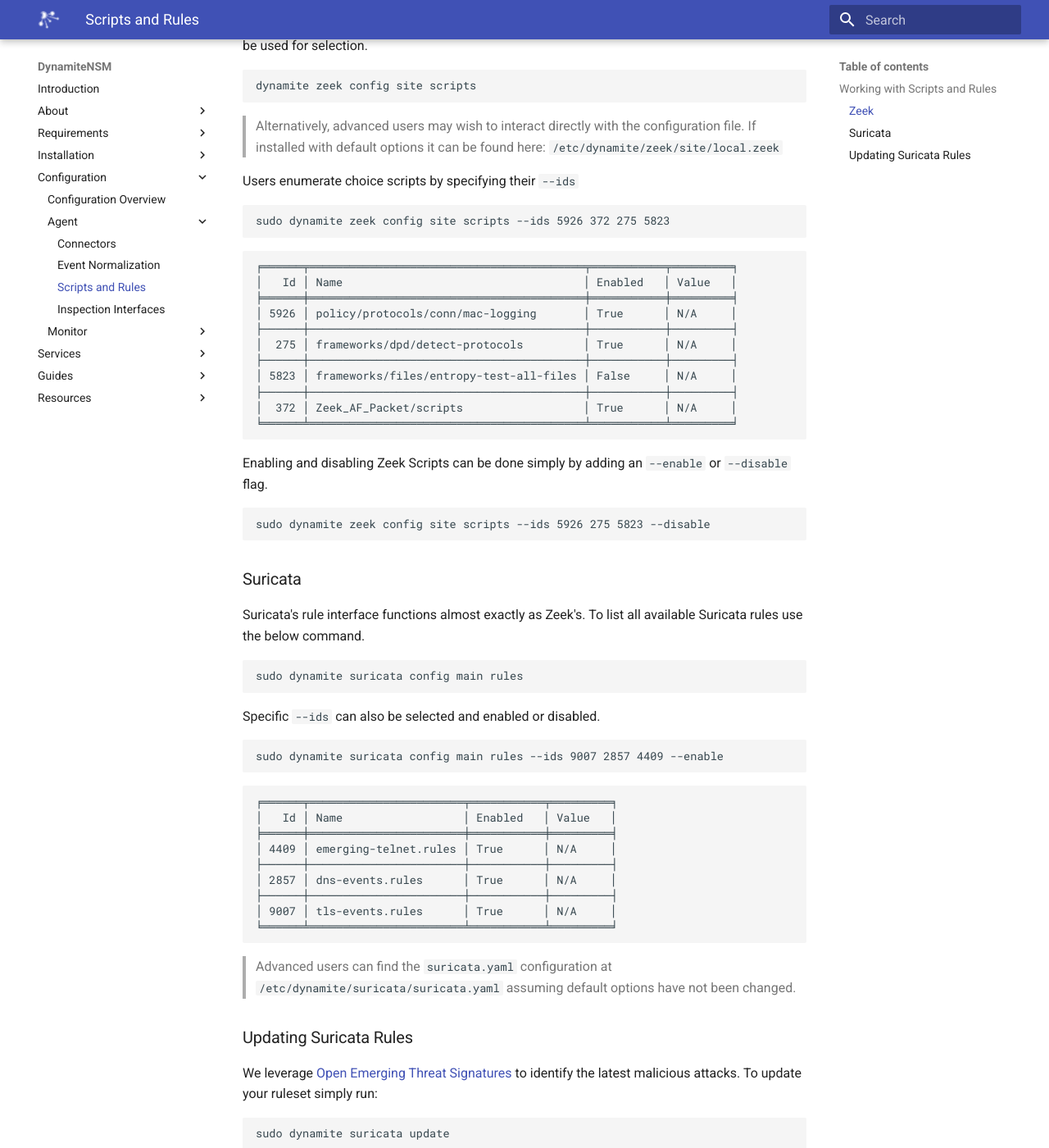
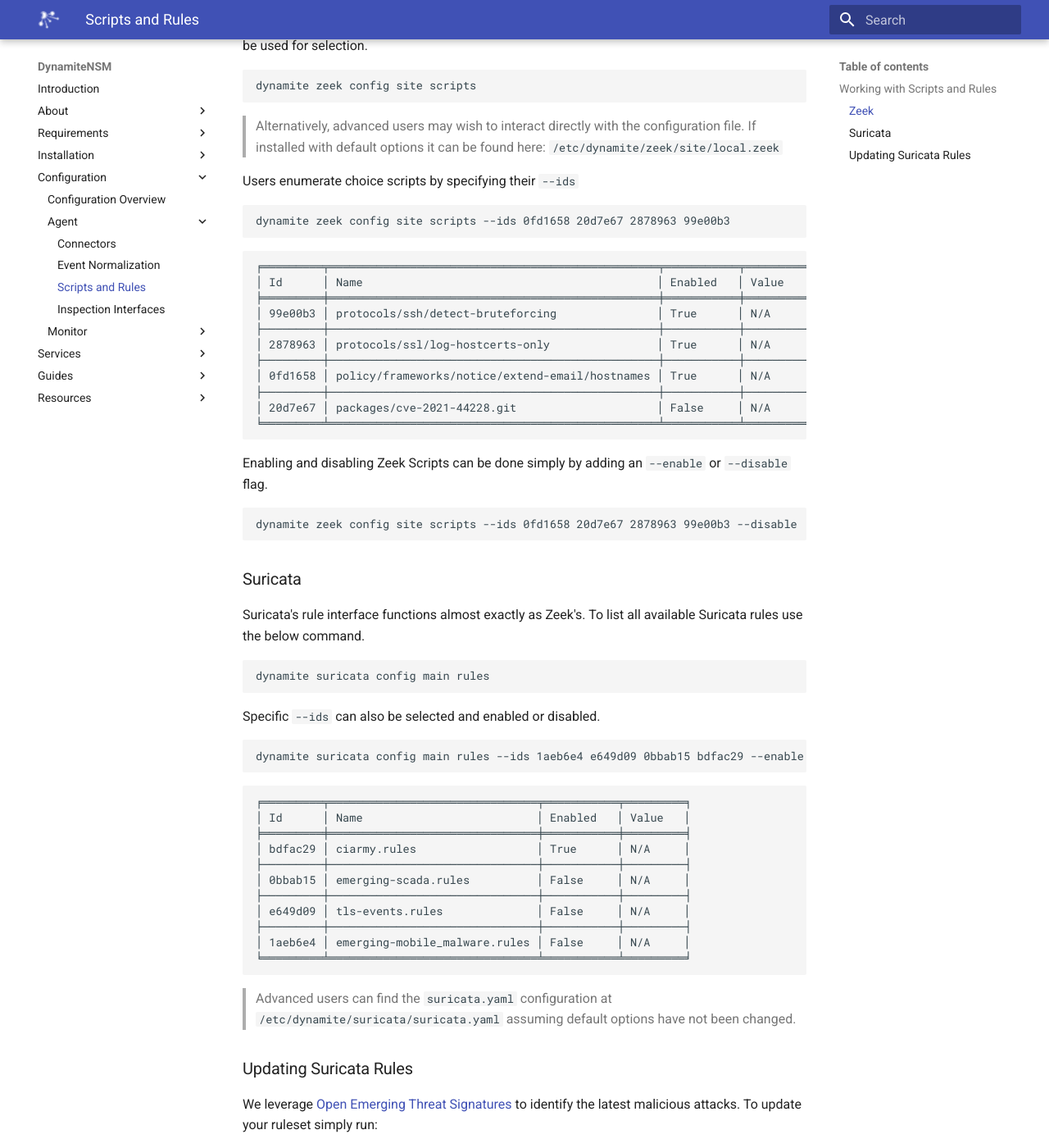
Before and after one commit to DynamiteAI/dynamite-nsm, an MkDocs documentation site: the page built from docs/configuration/agent/03_scripts_and_rules.md, in a window 1280 px wide and 1400 px high, scrolled down 686 px. Shown: the whole window at 82% size. Built offline with MkDocs 1.6.1 and Material for MkDocs 9.7.7, drawn with Linux system fonts in a browser that asks for light colours.

````diff
--- a/docs/configuration/agent/03_scripts_and_rules.md
+++ b/docs/configuration/agent/03_scripts_and_rules.md
@@ -32,27 +32,27 @@
 Users enumerate choice scripts by specifying their `--ids`
 
 ```bash
-sudo dynamite zeek config site scripts --ids 5926 372 275 5823
+dynamite zeek config site scripts --ids 0fd1658 20d7e67 2878963 99e00b3
 ```
 
 ```markdown
-╒══════╤═════════════════════════════════════════╤═══════════╤═════════╕
-│   Id │ Name                                    │ Enabled   │ Value   │
-╞══════╪═════════════════════════════════════════╪═══════════╪═════════╡
-│ 5926 │ policy/protocols/conn/mac-logging       │ True      │ N/A     │
-├──────┼─────────────────────────────────────────┼───────────┼─────────┤
-│  275 │ frameworks/dpd/detect-protocols         │ True      │ N/A     │
-├──────┼─────────────────────────────────────────┼───────────┼─────────┤
-│ 5823 │ frameworks/files/entropy-test-all-files │ False     │ N/A     │
-├──────┼─────────────────────────────────────────┼───────────┼─────────┤
-│  372 │ Zeek_AF_Packet/scripts                  │ True      │ N/A     │
-╘══════╧═════════════════════════════════════════╧═══════════╧═════════╛
+╒═════════╤═════════════════════════════════════════════════╤═══════════╤═════════╕
+│ Id      │ Name                                            │ Enabled   │ Value   │
+╞═════════╪═════════════════════════════════════════════════╪═══════════╪═════════╡
+│ 99e00b3 │ protocols/ssh/detect-bruteforcing               │ True      │ N/A     │
+├─────────┼─────────────────────────────────────────────────┼───────────┼─────────┤
+│ 2878963 │ protocols/ssl/log-hostcerts-only                │ True      │ N/A     │
+├─────────┼─────────────────────────────────────────────────┼───────────┼─────────┤
+│ 0fd1658 │ policy/frameworks/notice/extend-email/hostnames │ True      │ N/A     │
+├─────────┼─────────────────────────────────────────────────┼───────────┼─────────┤
+│ 20d7e67 │ packages/cve-2021-44228.git                     │ False     │ N/A     │
+╘═════════╧═════════════════════════════════════════════════╧═══════════╧═════════╛
 ```
 
 Enabling and disabling Zeek Scripts can be done simply by adding an `--enable` or `--disable` flag.
 
 ```bash
-sudo dynamite zeek config site scripts --ids 5926 275 5823 --disable
+dynamite zeek config site scripts --ids 0fd1658 20d7e67 2878963 99e00b3 --disable
 ```
 
 ### Suricata
@@ -60,25 +60,27 @@
 Suricata's rule interface functions almost exactly as Zeek's. To list all available Suricata rules use the below command.
 
 ```bash
-sudo dynamite suricata config main rules
+dynamite suricata config main rules
 ```
 
 Specific `--ids` can also be selected and enabled or disabled.
 
 ```bash
-sudo dynamite suricata config main rules --ids 9007 2857 4409 --enable
+dynamite suricata config main rules --ids 1aeb6e4 e649d09 0bbab15 bdfac29 --enable
 ```
 
 ```markdown
-╒══════╤═══════════════════════╤═══════════╤═════════╕
-│   Id │ Name                  │ Enabled   │ Value   │
-╞══════╪═══════════════════════╪═══════════╪═════════╡
-│ 4409 │ emerging-telnet.rules │ True      │ N/A     │
-├──────┼───────────────────────┼───────────┼─────────┤
-│ 2857 │ dns-events.rules      │ True      │ N/A     │
-├──────┼───────────────────────┼───────────┼─────────┤
-│ 9007 │ tls-events.rules      │ True      │ N/A     │
-╘══════╧═══════════════════════╧═══════════╧═════════╛
+╒═════════╤═══════════════════════════════╤═══════════╤═════════╕
+│ Id      │ Name                          │ Enabled   │ Value   │
+╞═════════╪═══════════════════════════════╪═══════════╪═════════╡
+│ bdfac29 │ ciarmy.rules                  │ True      │ N/A     │
+├─────────┼───────────────────────────────┼───────────┼─────────┤
+│ 0bbab15 │ emerging-scada.rules          │ False     │ N/A     │
+├─────────┼───────────────────────────────┼───────────┼─────────┤
+│ e649d09 │ tls-events.rules              │ False     │ N/A     │
+├─────────┼───────────────────────────────┼───────────┼─────────┤
+│ 1aeb6e4 │ emerging-mobile_malware.rules │ False     │ N/A     │
+╘═════════╧═══════════════════════════════╧═══════════╧═════════╛
 ```
 
 > Advanced users can find the `suricata.yaml` configuration at `/etc/dynamite/suricata/suricata.yaml` assuming
````
Also changed, not shown: README.md (+6 -30 lines), docs/about/02_architecture.md (+4 -4 lines), docs/guides/01_quick_start.md (+2 -2 lines), docs/guides/03_dynamite_remote.md (+3 -1 lines), docs/index.md (+11 -6 lines), docs/requirements/04_span_vs_tap.md (+3 -3 lines), 1 other file.
